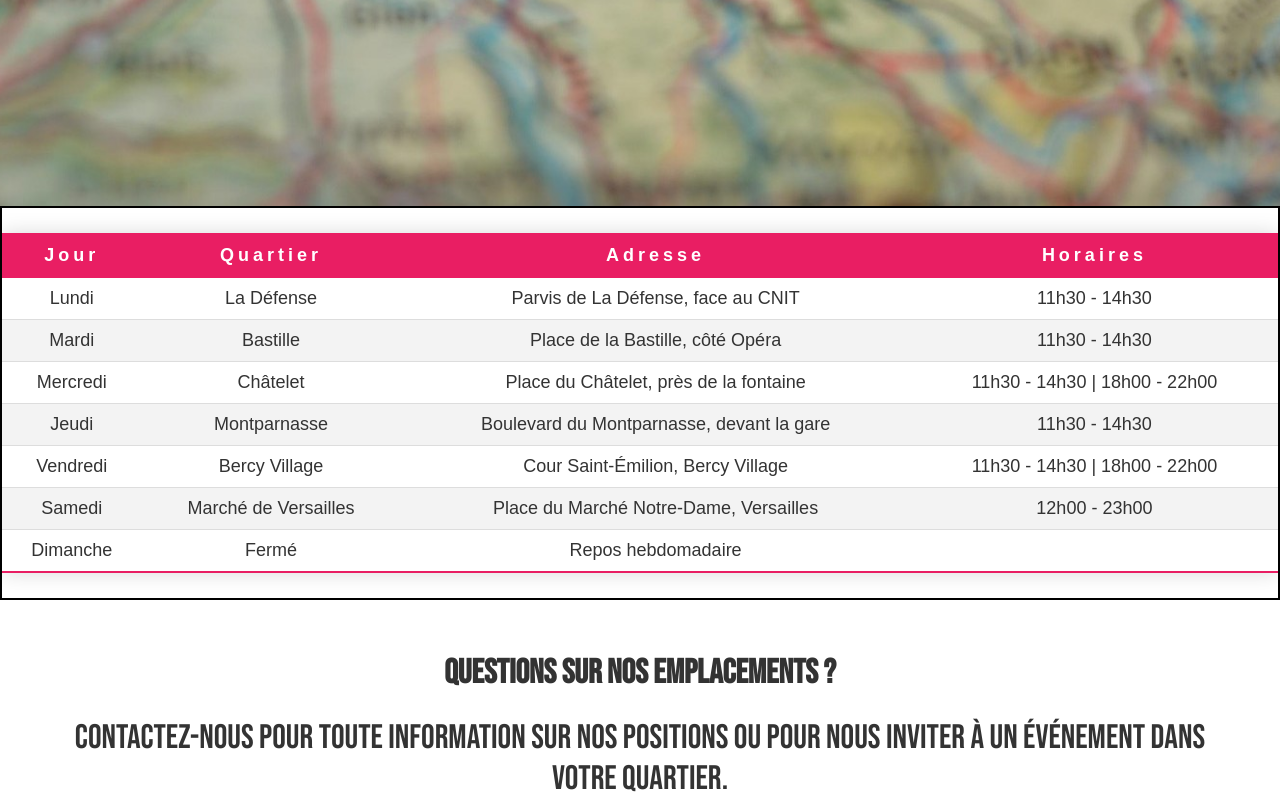
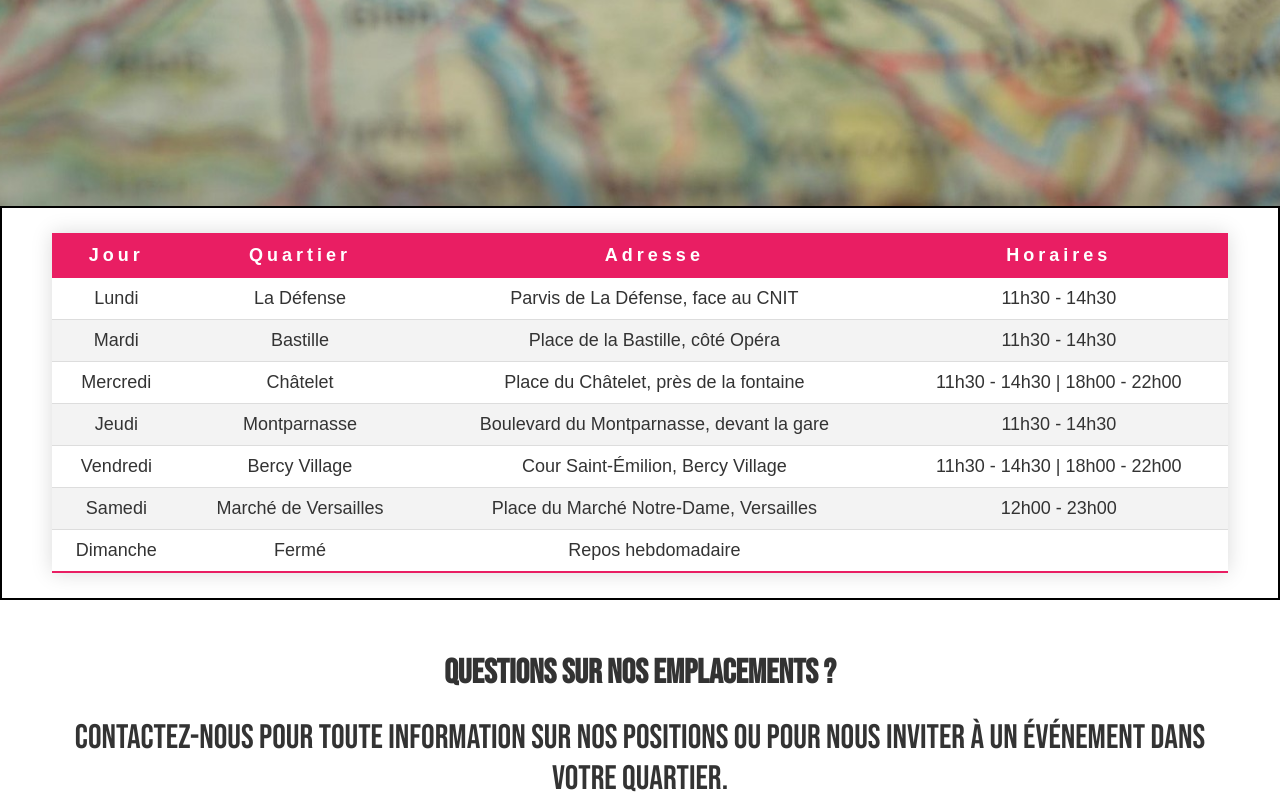
Before and after one commit to akpic2/food-truck2, a plain HTML site: page localisation.html in a window 1280 px wide. Shown: the part 594-1394 px from the top of the page. Drawn offline with Linux system fonts and the light colour scheme.

Commit message:
lagrossedaronnelaputedeleonincegroschacaldesesgrandsmorts

```diff
--- a/assets/css/localisation.css
+++ b/assets/css/localisation.css
@@ -154,7 +154,7 @@ main {
 	font-family: Arial, sans-serif;
 	background-color: #ffffff;
 	margin: 0;
-	padding: 0;
+	padding: 0px 50px;
 	color: #333;
 	font-size: 18px;
 	text-align: center;
```
